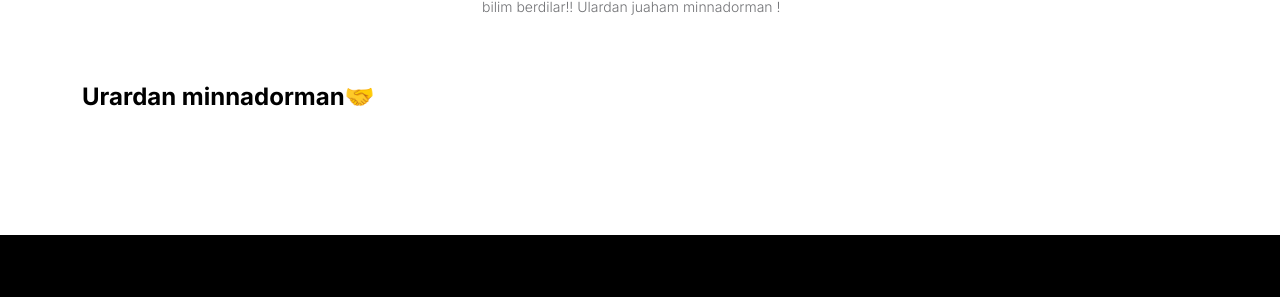
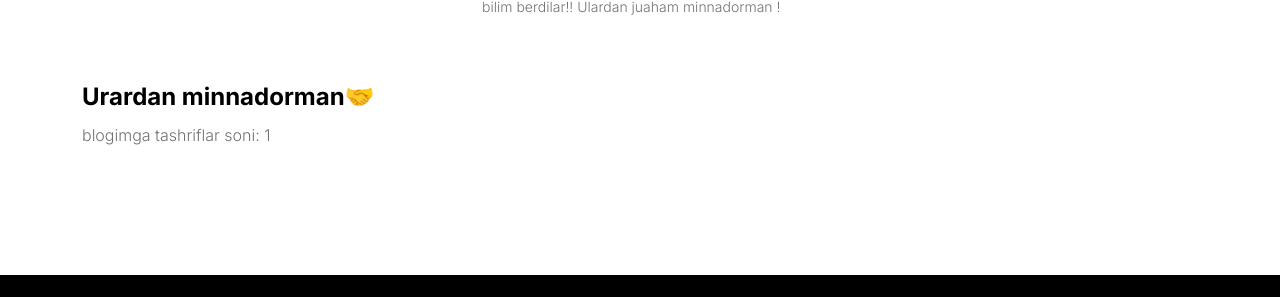
Before and after one commit to Bahodirbek7-dev/Blog, a plain HTML site: page index.html in a window 1280 px wide. Shown: the part 2472-2769 px from the top of the page. Drawn offline with Linux system fonts and the light colour scheme.

Commit message:
prosmotor qoshildi index.html

```diff
--- a/index.html
+++ b/index.html
@@ -374,7 +374,9 @@ https://www.tooplate.com/view/2127-little-fashion
                         </div>
 
                         <h5><span>Urardan</span> minnadorman🤝</h5>
-
+                        <p class="copyright-text">
+                            blogimga tashriflar soni: <span id="visit-count">0</span>
+                        </p>
                     </div>
                 </div>
             </section>
@@ -418,6 +420,25 @@ https://www.tooplate.com/view/2127-little-fashion
         <script src="js/jQuery.headroom.js"></script>
         <script src="js/slick.min.js"></script>
         <script src="js/custom.js"></script>
+        <script>
+            // Local Storage orqali ko'rilganlar sonini hisoblash
+            document.addEventListener("DOMContentLoaded", () => {
+                let visitCount = localStorage.getItem("visitCount");
+
+                if (!visitCount) {
+                    visitCount = 0;
+                }
+
+                visitCount = parseInt(visitCount) + 1;
+                localStorage.setItem("visitCount", visitCount);
+
+                // Kirib ko'rganlar sonini yuklash
+                const visitDisplay = document.querySelector("#visit-count");
+                if (visitDisplay) {
+                    visitDisplay.textContent = visitCount;
+                }
+            });
+        </script>
 
     </body>
 </html>
```
